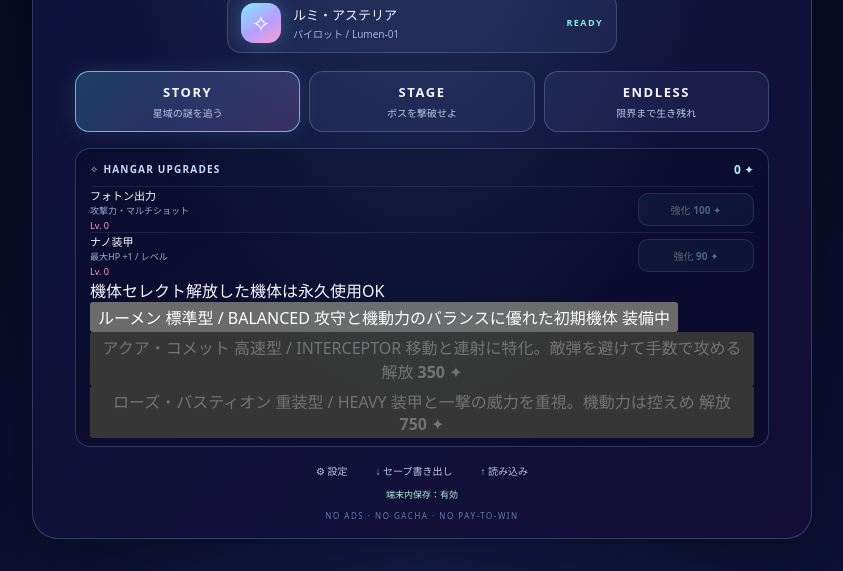
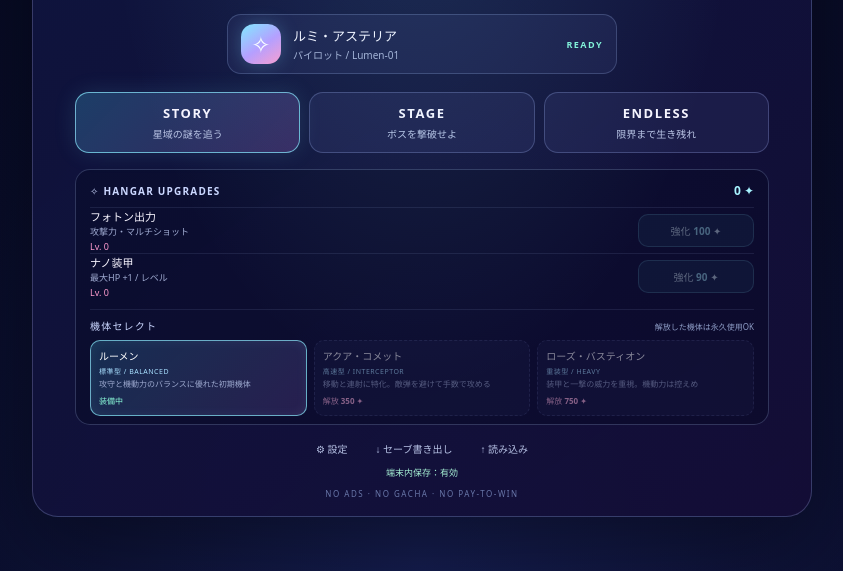
Before and after one commit to 2503140kcsk-eng/H, a website built with Vite: page index.html in a window 1280 px wide. Shown: the part 229-800 px from the top of the page, without its empty margins (218-1061 px from the left). Built offline with nearby package versions, Linux system fonts and the light colour scheme.

Commit message:
ui: style compact three-ship hangar picker

```diff
--- a/src/style.css
+++ b/src/style.css
@@ -160,3 +160,25 @@ h1 span { color: var(--pink); }
   .hud-bottom { right: 150px; }
   .touch-hint { display: none; }
 }
+
+
+.ship-dock { margin-top: 10px; padding-top: 8px; border-top: 1px solid rgba(180,196,255,.1); }
+.ship-dock-heading { display: flex; justify-content: space-between; align-items: baseline; gap: 8px; margin-bottom: 7px; color: #cbd7ff; }
+.ship-dock-heading strong { font-size: 10px; letter-spacing: .12em; }
+.ship-dock-heading span { color: #8e9dc6; font-size: 8px; }
+.ship-options { display: grid; grid-template-columns: repeat(3, minmax(0, 1fr)); gap: 7px; }
+.ship-option { min-width: 0; min-height: 76px; display: grid; align-content: start; justify-items: start; gap: 3px; padding: 7px 8px; border: 1px solid rgba(173,188,255,.2); border-radius: 10px; color: #e9edff; background: rgba(72,83,146,.15); text-align: left; cursor: pointer; }
+.ship-option.selected { border-color: rgba(140,239,255,.68); background: linear-gradient(135deg, rgba(57,150,189,.25), rgba(151,105,206,.2)); box-shadow: inset 0 0 12px rgba(140,239,255,.07); }
+.ship-option.locked { border-style: dashed; }
+.ship-option:disabled { opacity: .5; cursor: not-allowed; }
+.ship-option-name { color: #fff; font-size: 10px; font-weight: 900; }
+.ship-option-class { color: #a8dfff; font-size: 7px; letter-spacing: .07em; }
+.ship-option-description { color: #9da9cf; font-size: 8px; line-height: 1.35; }
+.ship-option-action { margin-top: 2px; color: #ffb4dc; font-size: 8px; }
+.ship-option.selected .ship-option-action { color: #8dffdc; }
+@media (max-height: 500px) {
+  .ship-dock { margin-top: 6px; padding-top: 5px; }
+  .ship-options { gap: 5px; }
+  .ship-option { min-height: 64px; padding: 5px 6px; gap: 2px; }
+  .ship-option-description { font-size: 7px; }
+}
```
